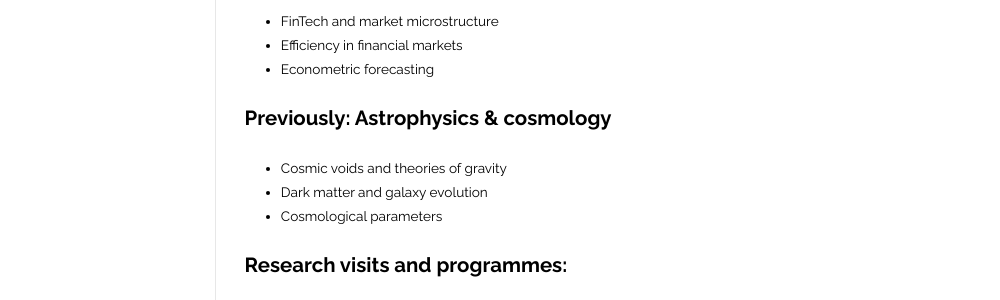
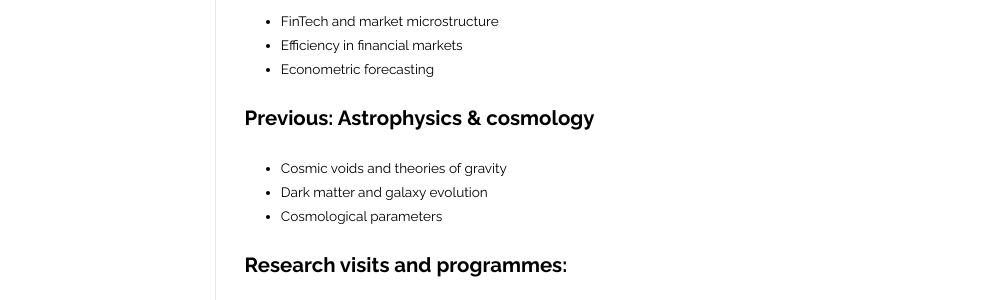
Before and after one commit to moews/moews.github.io, a Jekyll site: the page built from _posts/2017-03-26-research.md, in a window 1280 px wide. Shown: the part 576-876 px from the top of the page, without its empty margins (143-1143 px from the left). Built offline with Jekyll 4.4.1, drawn with Linux system fonts in a browser that asks for light colours.

Commit message:
Update 2017-03-26-research.md

```diff
--- a/_posts/2017-03-26-research.md
+++ b/_posts/2017-03-26-research.md
@@ -31,7 +31,7 @@ My research is centred on the development and application of approaches in machi
 * Efficiency in financial markets
 * Econometric forecasting
 
-## Previously: Astrophysics & cosmology
+## Previous: Astrophysics & cosmology
 * Cosmic voids and theories of gravity
 * Dark matter and galaxy evolution
 * Cosmological parameters
```
